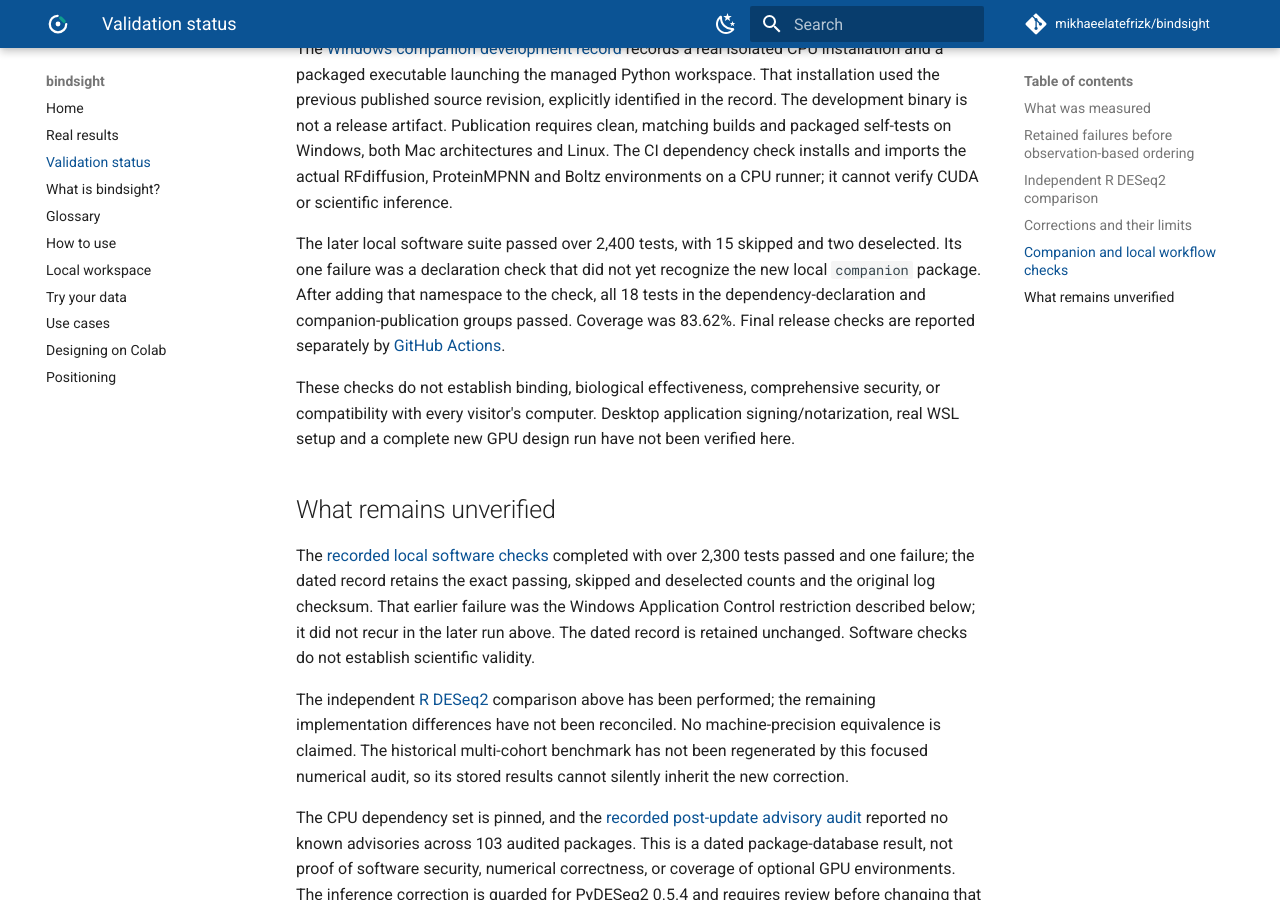
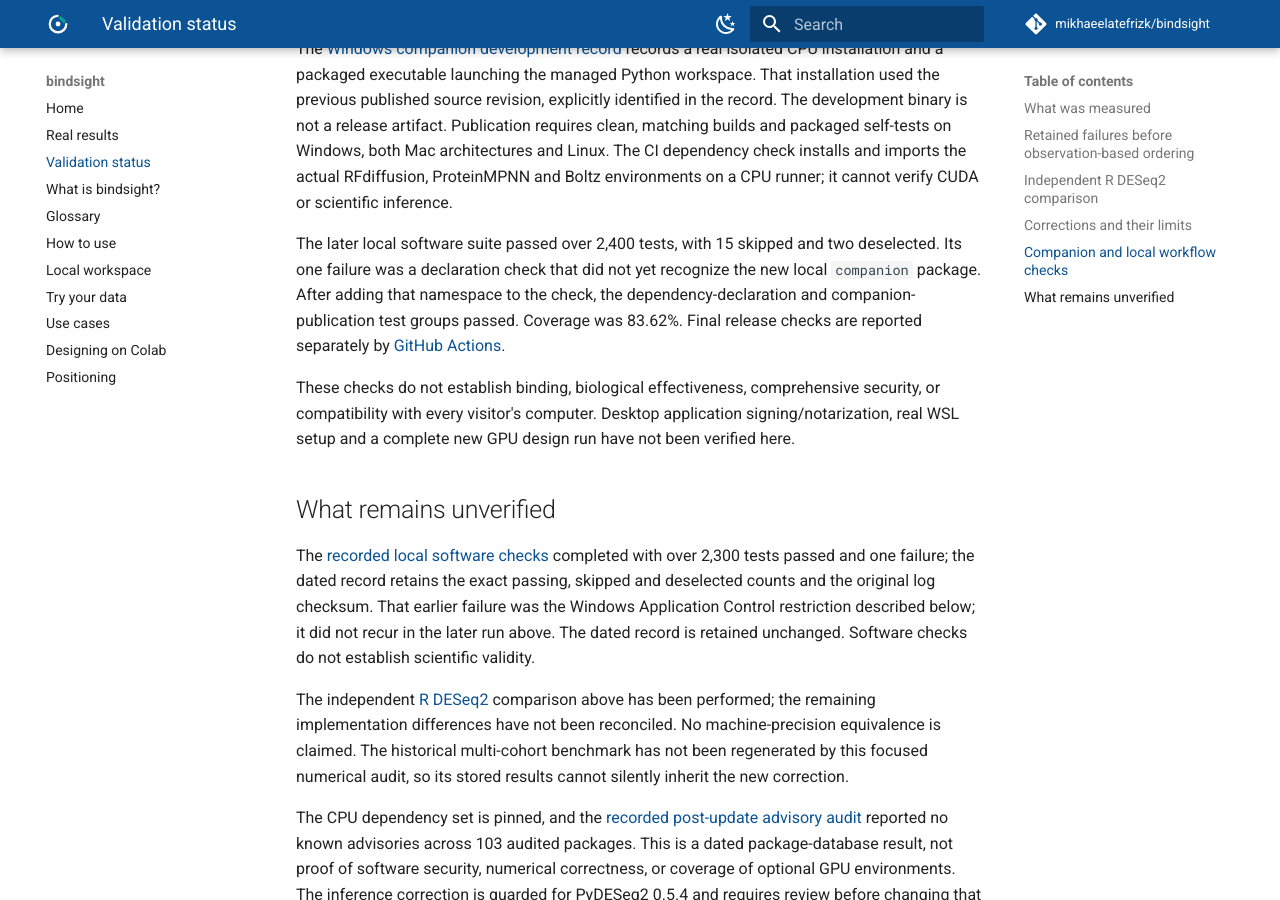
Before and after one commit to mikhaeelatefrizk/bindsight, an MkDocs documentation site: the page built from docs/validation-status.md, in a window 1280 px wide and 900 px high, scrolled down 4383 px. Built offline with MkDocs 1.6.1 and Material for MkDocs 9.7.7, drawn with Linux system fonts in a browser that asks for light colours; comment, search, counter and statistics services are not loaded.

Commit message:
Keep dated validation prose consistent with documentation checks

```diff
--- a/docs/validation-status.md
+++ b/docs/validation-status.md
@@ -195,7 +195,7 @@ on a CPU runner; it cannot verify CUDA or scientific inference.
 The later local software suite passed over 2,400 tests, with 15 skipped and two
 deselected. Its one failure was a declaration check that did not yet recognize
 the new local `companion` package. After adding that namespace to the check,
-all 18 tests in the dependency-declaration and companion-publication groups
+the dependency-declaration and companion-publication test groups
 passed. Coverage was 83.62%. Final release checks are reported separately by
 [GitHub Actions](https://github.com/mikhaeelatefrizk/bindsight/actions/workflows/ci.yml).
 
```
